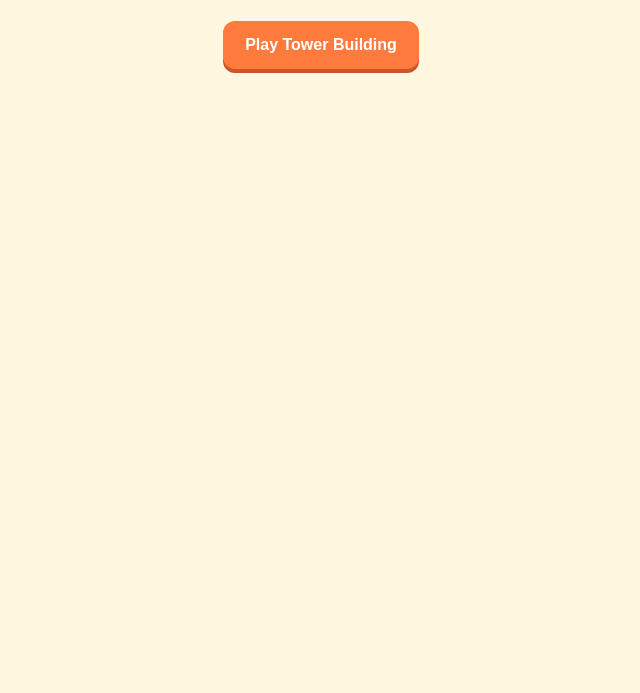
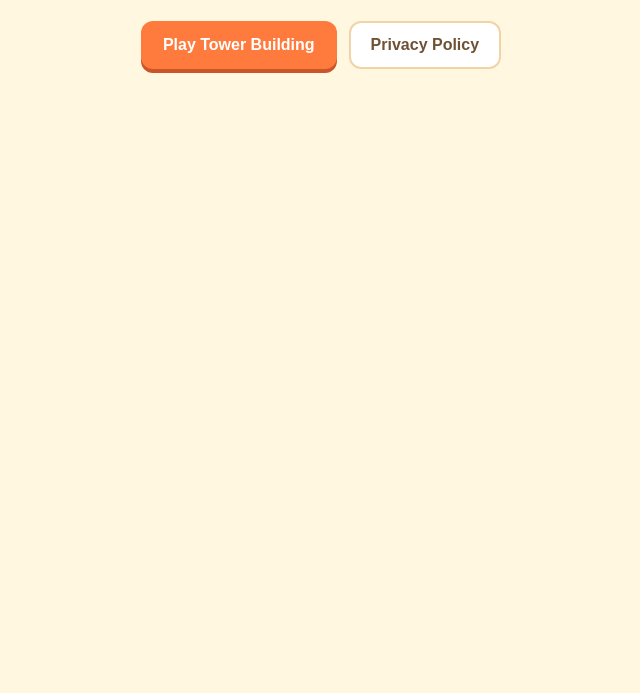
Before and after one commit to droidev-Studio/droidev-Studio.github.io, a plain HTML site: page index.html in a window 1280 px wide. Shown: the part 107-800 px from the top of the page, without its empty margins (319-959 px from the left). Drawn offline with Linux system fonts and the light colour scheme.

Commit message:
Update Gamia AI Games homepage

```diff
--- a/index.html
+++ b/index.html
@@ -32,6 +32,12 @@
       font-size: 16px;
       line-height: 1.5;
     }
+    .actions {
+      display: flex;
+      flex-wrap: wrap;
+      gap: 12px;
+      justify-content: center;
+    }
     a {
       display: inline-flex;
       align-items: center;
@@ -45,13 +51,21 @@
       text-decoration: none;
       box-shadow: 0 4px 0 #c95528;
     }
+    a.secondary {
+      background: #fff;
+      color: #6f5235;
+      box-shadow: inset 0 0 0 2px #f0d3a6;
+    }
   </style>
 </head>
 <body>
   <main>
     <h1>Gamia AI Games</h1>
     <p>Small browser games built for quick play.</p>
-    <a href="./tower_game/">Play Tower Building</a>
+    <div class="actions">
+      <a href="./tower_game/">Play Tower Building</a>
+      <a class="secondary" href="./privacy.html">Privacy Policy</a>
+    </div>
   </main>
 </body>
 </html>
```
